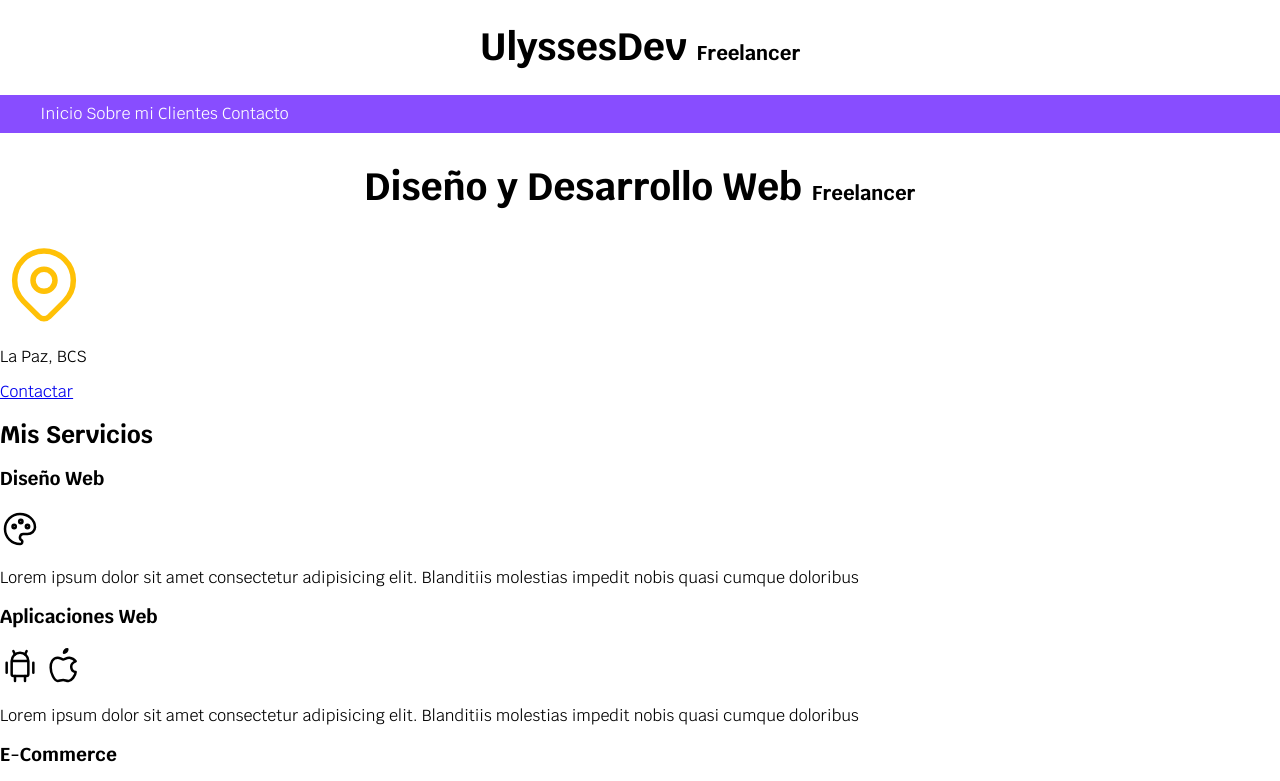
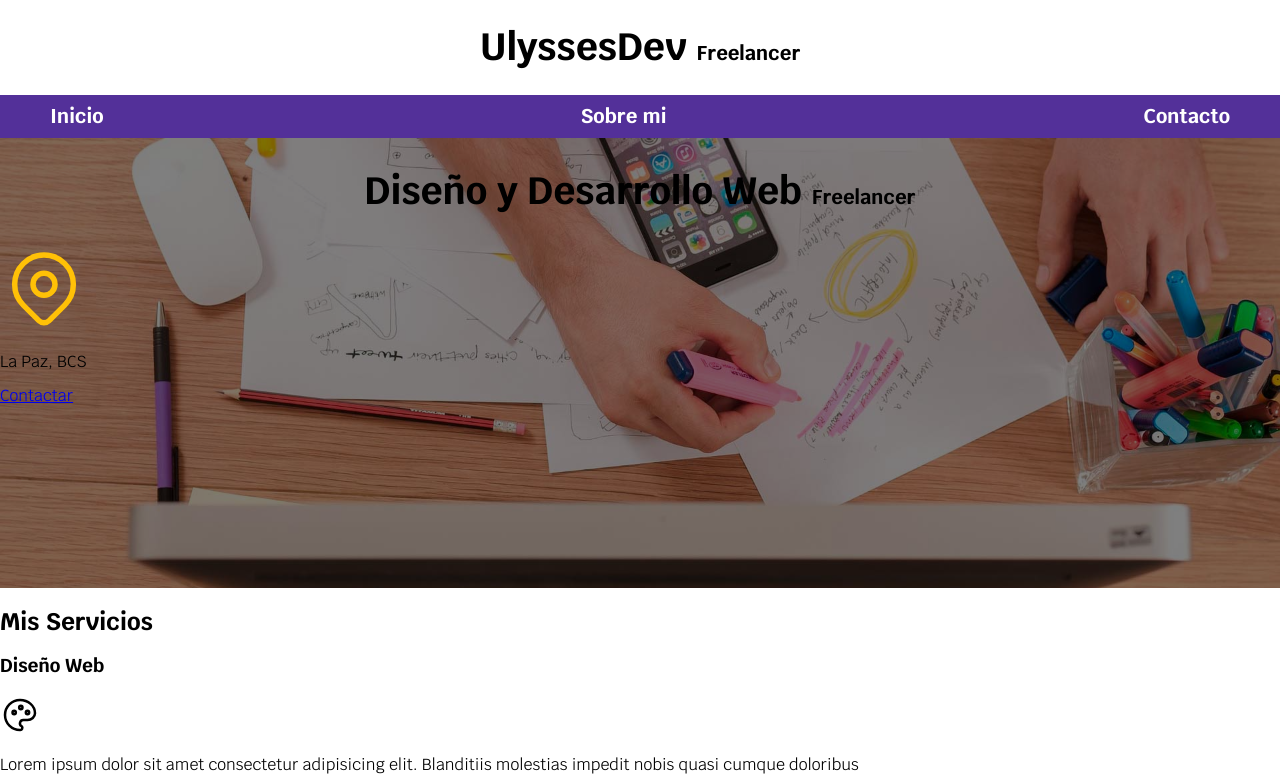
Before and after one commit to UlisesRomC/PracticaWeb, a plain HTML site: page FirstProject/index.html in a window 1280 px wide. Shown: the top 781 px of the page. Drawn offline with Linux system fonts and the light colour scheme.

Commit message:
Cambios CSS

```diff
--- a/FirstProject/css/styles.css
+++ b/FirstProject/css/styles.css
@@ -2,12 +2,16 @@
     --blanco: #ffffff;
     --negro: #212121;
     --primario: #FFC107;
-    --secundario: #884DFF;
+    --secundario: #533099;
     --gris: #757575;
 }
 
 html {
     font-size: 62.5%;
+     box-sizing: border-box;
+}
+*, *:before, *:after {
+  box-sizing: inherit;
 }
 
 body {
@@ -19,30 +23,70 @@ body {
 .titulo {
     text-align: center;
     font-size: 3.8rem;
-    font-size: 700;
+    font-size: bold;
 }
 
 .titulo span {
     font-size: 2rem;
 }
 
-.contenedor{
-    width: 120rem;
+.contenedor {
+    max-width: 120rem;
     margin: 0 auto;
 }
 
 /* Barra de Navegación */
-.nav-background{
+.nav-background {
     background-color: var(--secundario);
 }
 
-.navegacion-principal{
+.navegacion-principal {
+    display: flex;
+    flex-direction: column;
+    align-items: center;
+}
+
+.navegacion-principal a {
+    color: var(--blanco);
+    text-decoration: none;
+    font-size: 2rem;
+    font-weight: bold;
     padding: 1rem;
 }
-.navegacion-principal a{
-    color: var(--blanco);
-    text-decoration: none;
+
+.navegacion-principal a:hover {
+    background-color: var(--primario);
+    color: var(--negro);
 }
-.navegacion-principal a:hover{
-    background-color: var(--primario);
+
+@media (min-width: 480px) {
+    /*Celular*/
 }
+
+@media (min-width: 768px) {
+
+    /* Tablets */
+    .navegacion-principal {
+        flex-direction: row;
+        justify-content: space-between;
+    }
+}
+
+@media (min-width: 1140px) {}
+
+@media (min-width: 1440px) {}
+
+.picture {
+    background-image: url(../img/hero.jpg);
+    background-repeat: no-repeat;
+    background-size: cover;
+    height: 450px;
+    position: relative;
+}
+
+.picture-container {
+   position: absolute;
+   width: 100%;
+   height: 100%;
+   background-color: rgba(0, 0, 0, 0.5);
+}
--- a/FirstProject/index.html
+++ b/FirstProject/index.html
@@ -23,25 +23,23 @@
         <nav class="navegacion-principal contenedor">
             <a href="index.html">Inicio</a>
             <a href="nosotros.html">Sobre mi</a>
-            <a href="#">Clientes</a>
             <a href="#">Contacto</a>
         </nav>
     </div>
 
-    <section>
+    <section class="picture">
+        <div class="picture-container">
             <h2 class="titulo">Diseño y Desarrollo Web <span>Freelancer</span></h2>
-
-        <p>
                 <svg xmlns="http://www.w3.org/2000/svg" width="88" height="88" viewBox="0 0 24 24" fill="none"
                     stroke="#ffc107" stroke-width="1.5" stroke-linecap="round" stroke-linejoin="round">
                     <path d="M9 11a3 3 0 1 0 6 0a3 3 0 0 0 -6 0" />
                     <path d="M17.657 16.657l-4.243 4.243a2 2 0 0 1 -2.827 0l-4.244 -4.243a8 8 0 1 1 11.314 0z" />
                 </svg>
-        </p>
 
             <p>La Paz, BCS</p>
 
             <a href="#">Contactar</a>
+        </div>
     </section>
 
     <main>
```
Also changed, not shown: FirstProject/nosotros.html (+13 -7 lines). Lines whose indentation alone changed are shown as unchanged.
